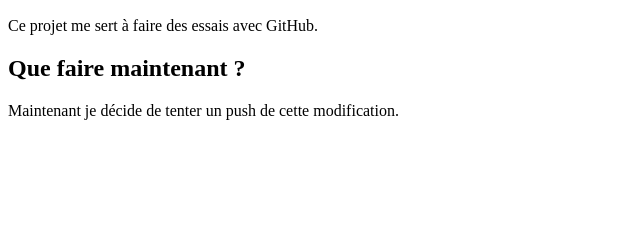
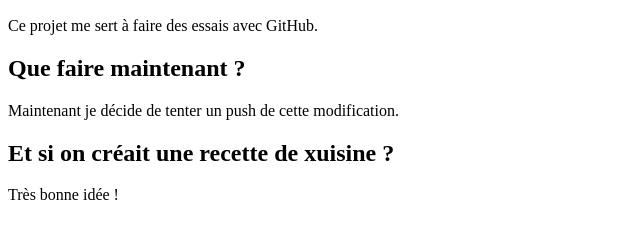
Before and after one commit to PacoEm/myTests, a plain HTML site: page index.html in a window 1280 px wide. Shown: the part 110-348 px from the top of the page, without its empty margins (0-640 px from the left). Drawn offline with Linux system fonts and the light colour scheme.

Commit message:
Premier commit de la branche recette_de_cuisine

```diff
--- a/index.html
+++ b/index.html
@@ -15,6 +15,9 @@
     <h2>Que faire maintenant ?</h2>
     <p>Maintenant je décide de tenter un push de cette modification.</p>
 
+    <h2>Et si on créait une recette de xuisine ?</h2>
+    <P>Très bonne idée !</P>
+
 
 
 </body>
```
